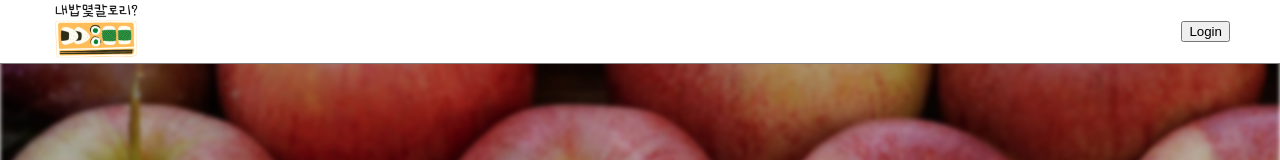
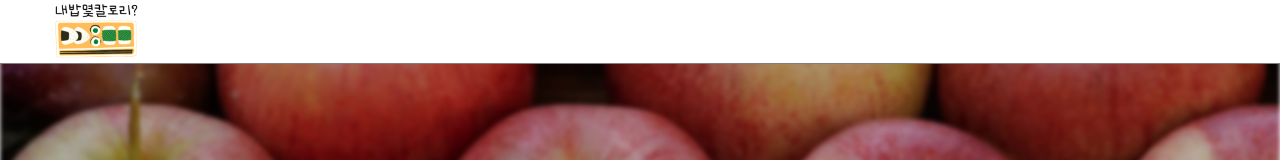
Before and after one commit to MyMealCalorie/client, a React (Create React App) app: page / in a window 1280 px wide. Shown: the top 160 px of the page. Built offline with nearby package versions, Linux system fonts and the light colour scheme.

Commit message:
style: 헤더 우측 로그인 유무에 따른 로그아웃 버튼 배치

```diff
--- a/package.json
+++ b/package.json
@@ -9,6 +9,7 @@
     "react": "^17.0.2",
     "react-calendar": "^3.7.0",
     "react-dom": "^17.0.2",
+    "react-icons": "^4.4.0",
     "react-redux": "^8.0.2",
     "react-router-dom": "^6.3.0",
     "react-scripts": "^5.0.1",
--- a/src/components/common/Header.tsx
+++ b/src/components/common/Header.tsx
@@ -1,14 +1,23 @@
 import { S_HeaderWrapper, S_MainLogo } from './style';
 import Logo from './../../assets/main_logo.png';
 import { useNavigate } from 'react-router-dom';
+import { MdLogout } from 'react-icons/md';
 
 const Header = () => {
   const navigate = useNavigate();
 
+  const sessionLoggedInfo = JSON.parse(
+    sessionStorage.getItem('loggedInfo') as string
+  );
+
   return (
     <S_HeaderWrapper>
       <S_MainLogo src={Logo} onClick={() => navigate('/')} /> {/*로고*/}
-      <button>Login</button> {/*로그인*/}
+      {!sessionLoggedInfo ? (
+        <></>
+      ) : (
+        <MdLogout size="1.5rem" style={{ cursor: 'pointer' }} />
+      )}
     </S_HeaderWrapper>
   );
 };
```
Also changed, not shown: 1 other file (tests, documents, lock files or other folders).
